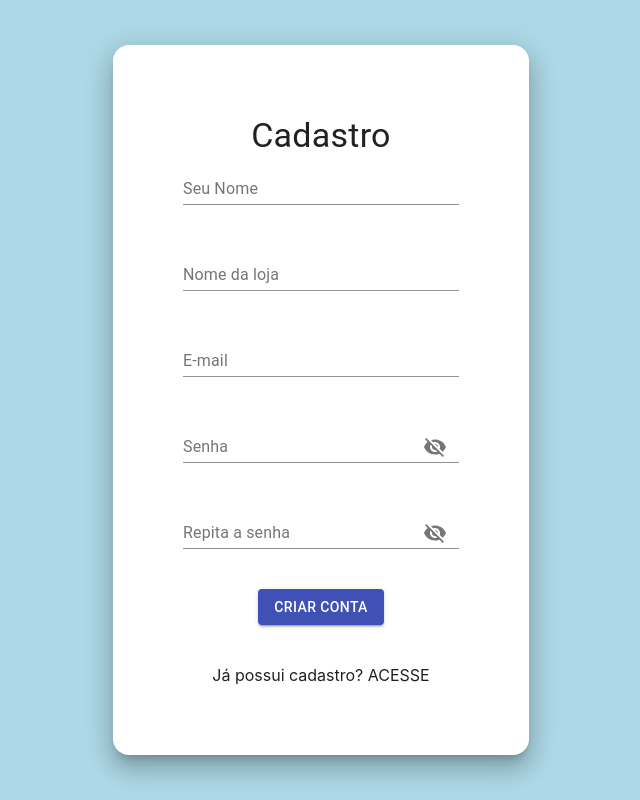
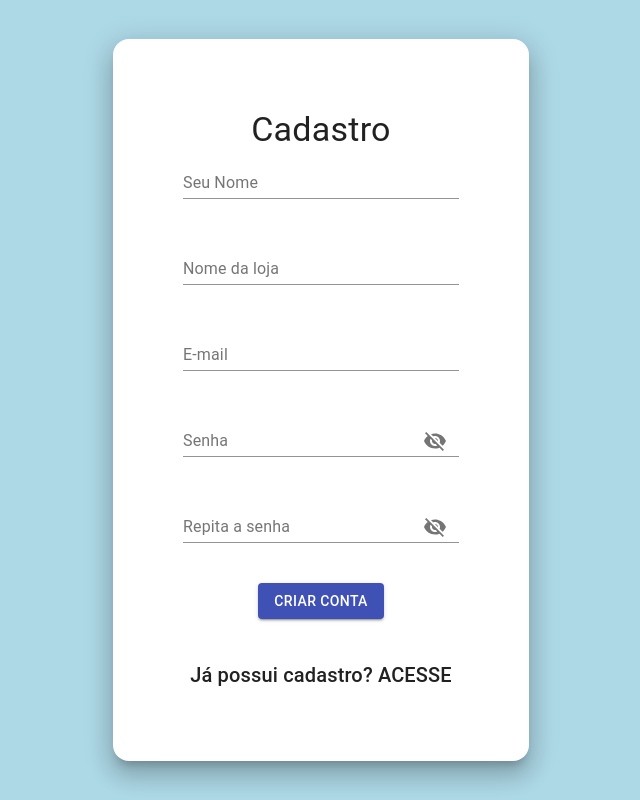
Before and after one commit to GabrielaBraun/desafio-front-mod3, a React (Create React App) app in the folder desafio-mod3/: page /cadastro in a window 1280 px wide. Shown: the whole page, without its empty margins (319-959 px from the left). Built offline with nearby package versions, Linux system fonts and the light colour scheme.

Commit message:
validando senhas e campos obrigatórios

```diff
--- a/desafio-mod3/src/Componentes/InputSenha/index.js
+++ b/desafio-mod3/src/Componentes/InputSenha/index.js
@@ -10,6 +10,8 @@ function InputSenha(props){
             <Input
                 id={props.id}
                 type={senhaVisivel ? "text" : "password"}
+                error={props.error}
+                {... props.register()}
                 endAdornment={
                     <InputAdornment position="end">
                         <IconButton
--- a/desafio-mod3/src/Componentes/Paginas/cadastro.js
+++ b/desafio-mod3/src/Componentes/Paginas/cadastro.js
@@ -1,26 +1,59 @@
+import React from 'react';
 import {Card, TextField, Typography, Button} from '@material-ui/core';
 import './styles.css';
 import useStyles from './style';
 import InputSenha from '../InputSenha';
+import {useForm} from 'react-hook-form';
 
 function Cadastro(){
     const classes = useStyles();
+    const { handleSubmit, register, formState: {errors}, setError } = useForm();
+
+    function cadastrar(data){
+        if(data.senha !== data.senharepetida){
+            setError('senha', {type: 'validate'}, {shouldFocus: true});
+            setError('senharepetida', {type: 'validate'}, {shouldFocus: true});
+            return;
+        }
+    };
 
     return(
-        <div className="container">
+        <form className="container" onSubmit={handleSubmit(cadastrar)}>
             <Card className={classes.card}>
                 <Typography variant="h4" component="h2">Cadastro</Typography>
-                <div className={classes.columns}>
-                    <TextField label="Seu Nome" />
-                    <TextField label="Nome da loja" />
-                    <TextField label="E-mail" />
-                    <InputSenha label="Senha" id="senha" />
-                    <InputSenha label="Repita a senha" id="senharepetida"/>
-                </div>
-                <Button className={classes.button} variant="contained" color="primary">Criar conta</Button>
-                <Typography variant="p" component="p">Já possui cadastro? ACESSE</Typography>
+                    <div className={classes.columns}>
+                        <TextField
+                            label="Seu Nome"
+                            error={!!errors.nome}
+                            {...register('nome', {required: true})}
+                        />
+                        <TextField
+                            label="Nome da loja"
+                            error={!!errors.nome_loja}
+                            {...register('nome_loja', {required: true})}
+                        />
+                        <TextField
+                            label="E-mail"
+                            error={!!errors.email}
+                            {...register('email', {required: true})}
+                        />
+                        <InputSenha
+                            label="Senha"
+                            id="senha"
+                            error={!!errors.senha}
+                            register={() => register('senha', {required: true})}
+                        />
+                        <InputSenha
+                            label="Repita a senha"
+                            id="senharepetida"
+                            error={!!errors.senharepetida}
+                            register={() => register('senharepetida', {required: true})}
+                        />
+                    </div>
+                <Button type="submit" className={classes.button} variant="contained" color="primary">Criar conta</Button>
+                <Typography variant="h6" component="p">Já possui cadastro? ACESSE</Typography>
             </Card>
-        </div>
+        </form>
     )
 };
 
```
